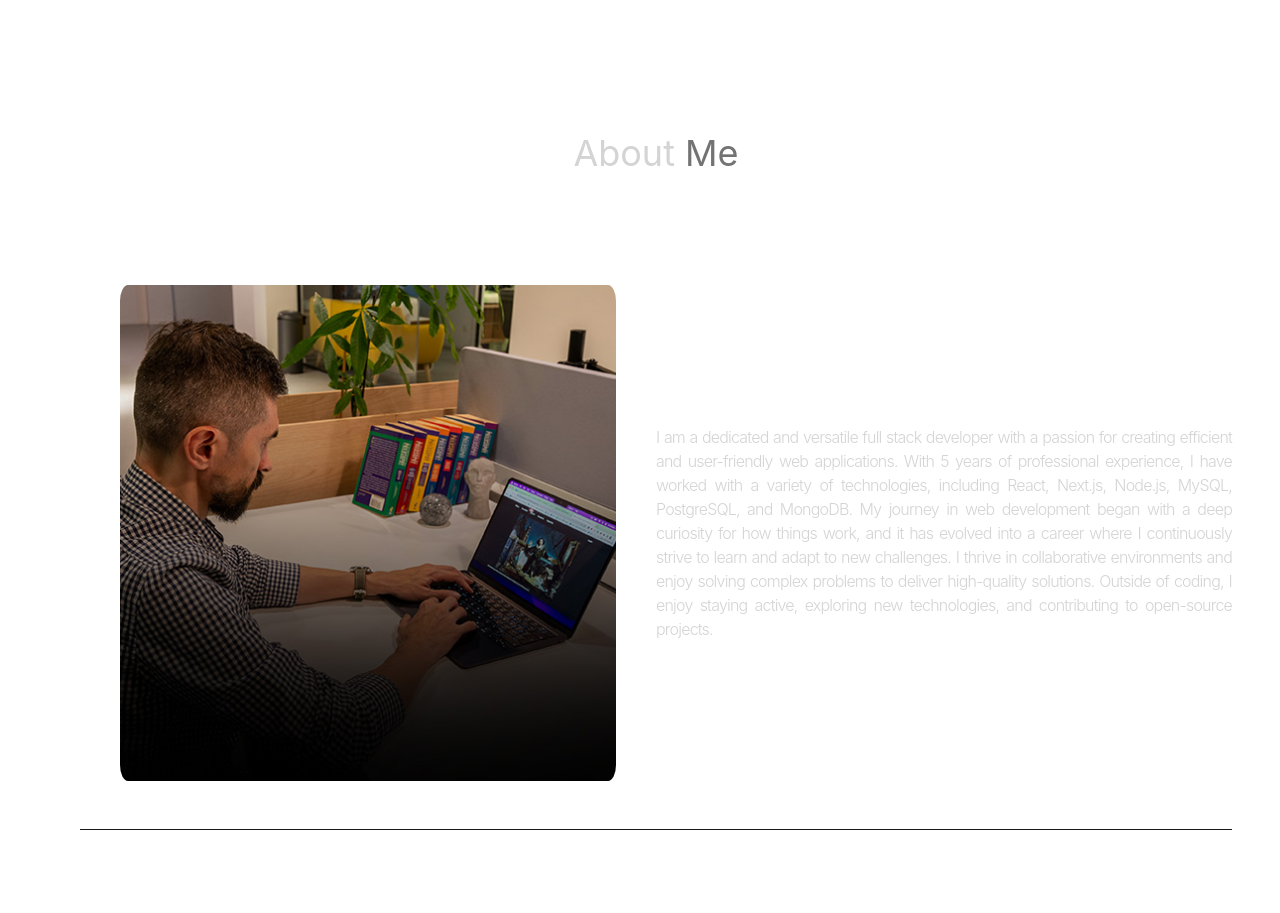
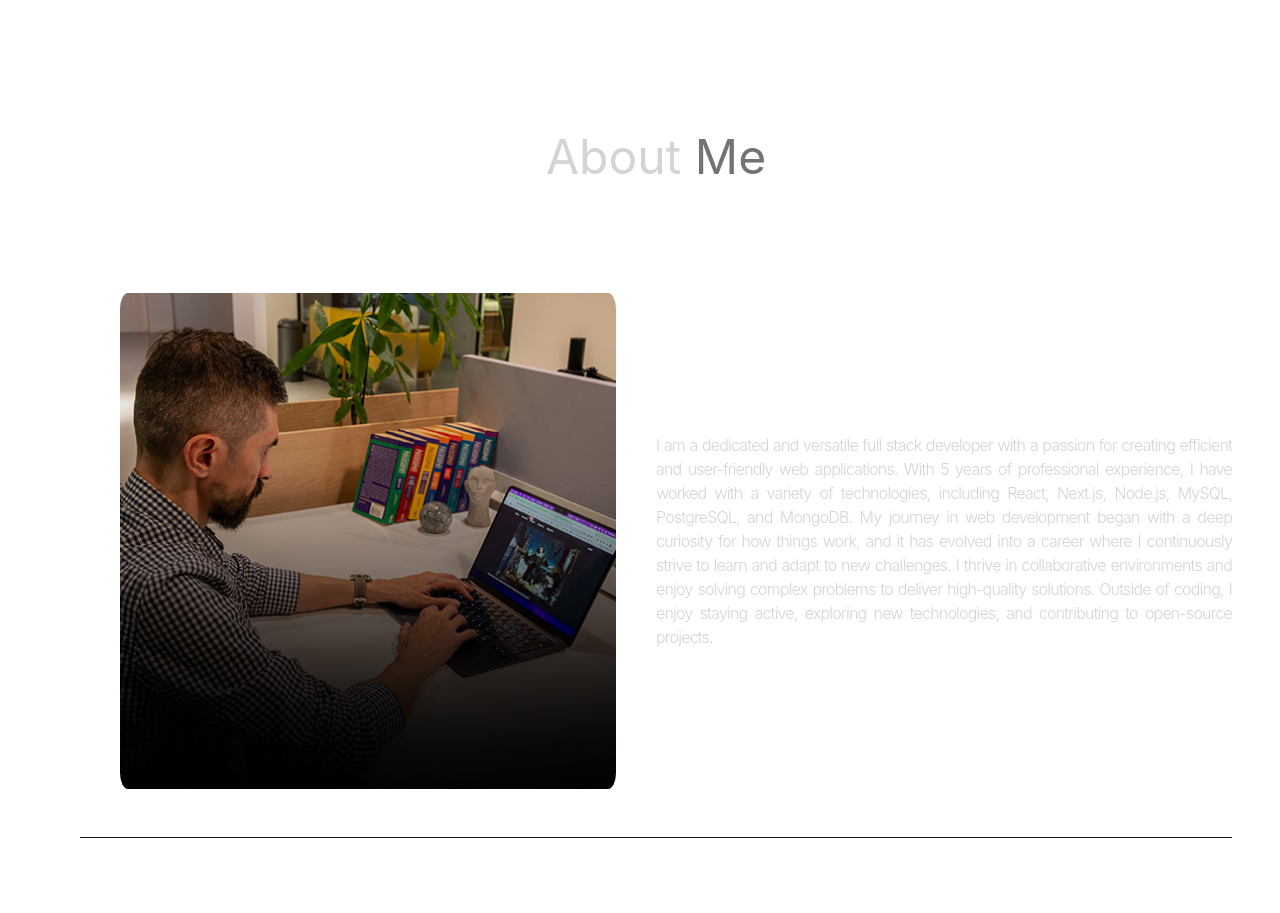
Before and after one commit to Zakerous76/portfolio-react, a React (Vite) app: page / in a window 1280 px wide. Shown: the part 800-1713 px from the top of the page. Built offline with nearby package versions, Linux system fonts and the light colour scheme; a web font is replaced by a local one.

Commit message:
minor changes

```diff
--- a/src/components/About.jsx
+++ b/src/components/About.jsx
@@ -5,7 +5,7 @@ import { ABOUT_TEXT } from "../constants";
 const About = () => {
   return (
     <div className="border-b border-neutral-900 pb-4">
-      <h1 className="my-20 text-center text-4xl">
+      <h1 className="my-20 text-center text-5xl">
         About
         <span className="text-neutral-500"> Me</span>
       </h1>
```
